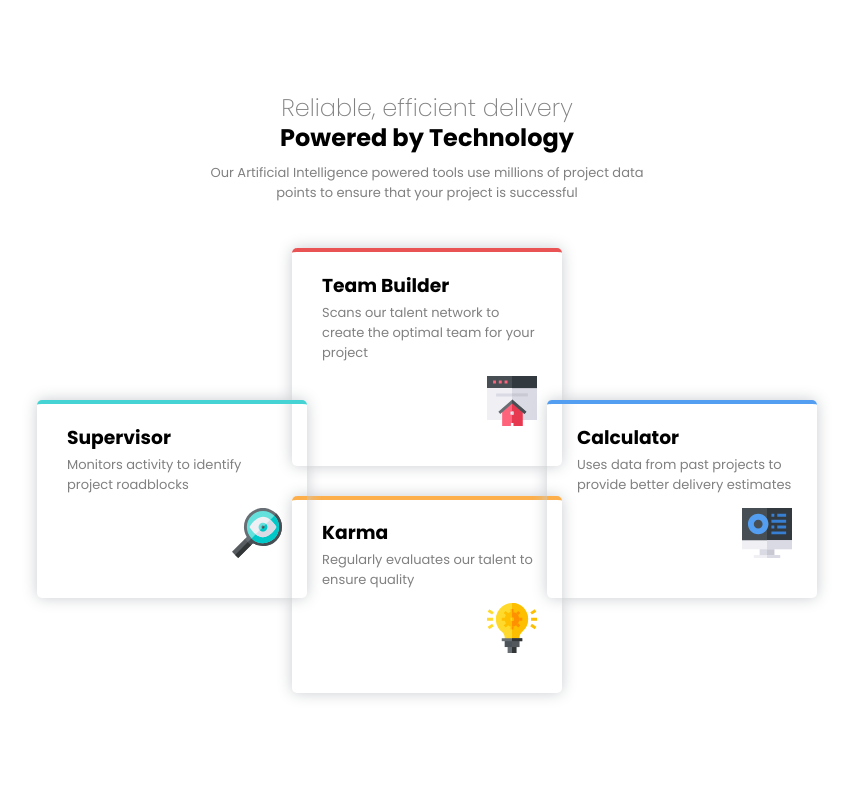
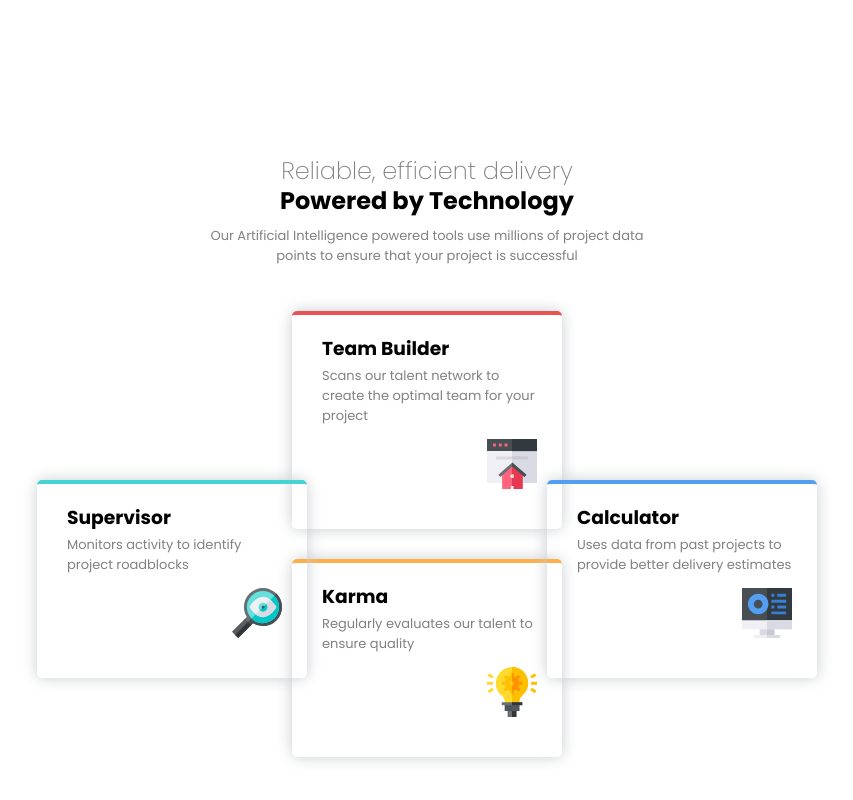
Before and after one commit to Noma7code/four-card-feature, a plain HTML site: page Solution/index.html in a window 1280 px wide. Shown: the whole page, without its empty margins (213-1066 px from the left). Drawn offline with Linux system fonts and the light colour scheme.

Commit message:
update README and positioning

```diff
--- a/Solution/index.html
+++ b/Solution/index.html
@@ -13,7 +13,6 @@
     <link href="style.css" rel="stylesheet" />
   </head>
   <body>
-    <main>
     <div class="head-text">
       <h2 id="theme-text">Reliable, efficient delivery</h2>
       <h2 id="vision">Powered by Technology</h2>
@@ -58,6 +57,5 @@
         <img src="./images/icon-calculator.svg" alt="house" width="50px" />
       </div>
     </div>
-    </main>
   </body>
 </html>
--- a/Solution/style.css
+++ b/Solution/style.css
@@ -9,20 +9,15 @@
   --margin-cyan: hsl(180, 62%, 55%);
 }
 body {
-
-  min-height: 100vh;
-  font-family: "Poppins", sans-serif;
-  font-style: normal;
-  margin: 0;
-  padding: 0;
-}
-main{
   display: flex;
   flex-direction: column;
   justify-content: center;
   align-items: center;
   margin: 50px 20px;
-
+  min-height: 100vh;
+  font-family: "Poppins", sans-serif;
+  font-style: normal;
+  padding: 0;
 }
 
 .head-text {
@@ -86,13 +81,13 @@ h3 {
   .supervisor-post {
     position: absolute;
     left: 250px;
-    top: 50%;
+    top: 60%;
   }
   /*move calculator card to new position*/
   .calculator-post {
     position: absolute;
     right: 250px;
-    top: 50%;
+    top: 60%;
   }
   /*heading*/
   .head-text {
```
Also changed, not shown: 1 other file. Lines whose indentation alone changed are shown as unchanged.
